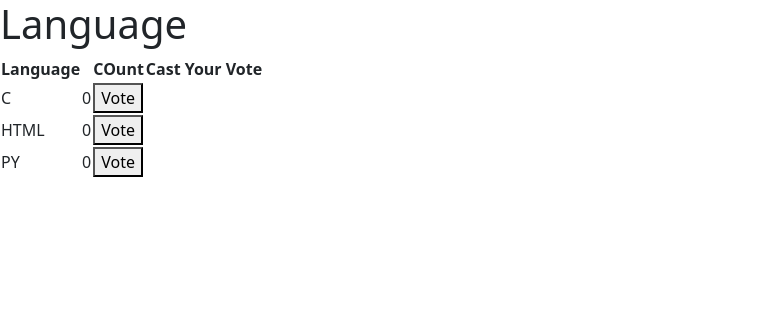
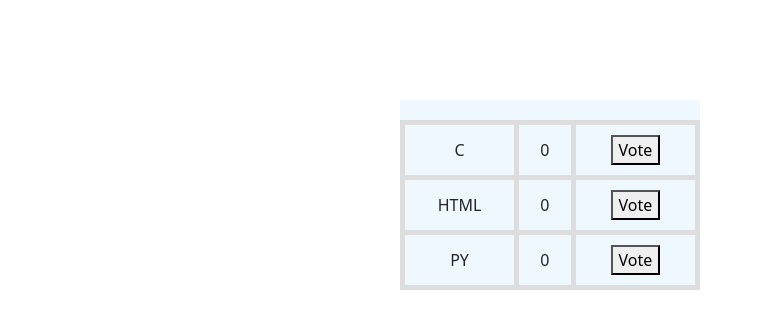
Before and after one commit to klmadhu247/samplerepo, a React (Create React App) app: page / in a window 1280 px wide. Shown: the top 328 px of the page, without its empty margins (0-761 px from the left). Built offline with nearby package versions, Linux system fonts and the light colour scheme.

Commit message:
Updated with css

```diff
--- a/src/Voting.js
+++ b/src/Voting.js
@@ -27,16 +27,10 @@ handleC =()=>
 
     render(){
         return(
-            <div>
-                <h1>Language</h1>
-                <table className='tablest'>
-                    <thead>
-                        <tr>
-                            <th>Language</th> <br/>
-                            <th>COunt</th>
-                            <th>Cast Your Vote</th>
-                        </tr>
-                    </thead>
+            <div className='tablepage'>
+
+                <table className='tablestyl'>
+
                     <tbody>
                         <tr>
                             <td >C</td>
--- a/src/table.css
+++ b/src/table.css
@@ -1,6 +1,27 @@
-.tablest
+.tablepage
 {
-border-radius: 10px;
-border: 10px;
+
+    align-content: center;
+    background-color: #f0f8ff;
+    border-color: rgb(167, 13, 13);
+    border: 5px;
+    ;
+    width: 300px;
+    margin-left: 400px;
+    margin-top: 100px;
 
 }
+.tablestyl{
+    width: 100%;
+    margin-top: 20px;
+}
+    .tablestyl td {
+    padding: 10px;
+    text-align: center;
+    border: 5px solid #ddd;
+    }
+
+    .tablestyl th {
+        background-color: #6495ed; /* Steel blue header */
+        color: #fff; /* White text */
+    }
```
